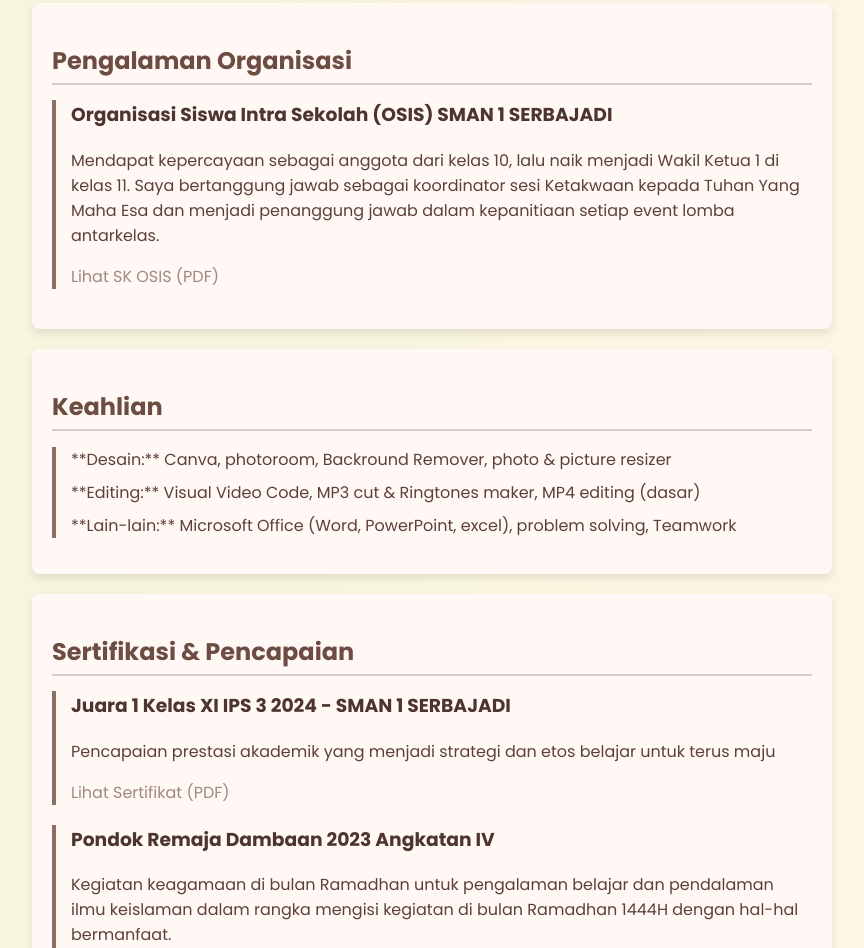
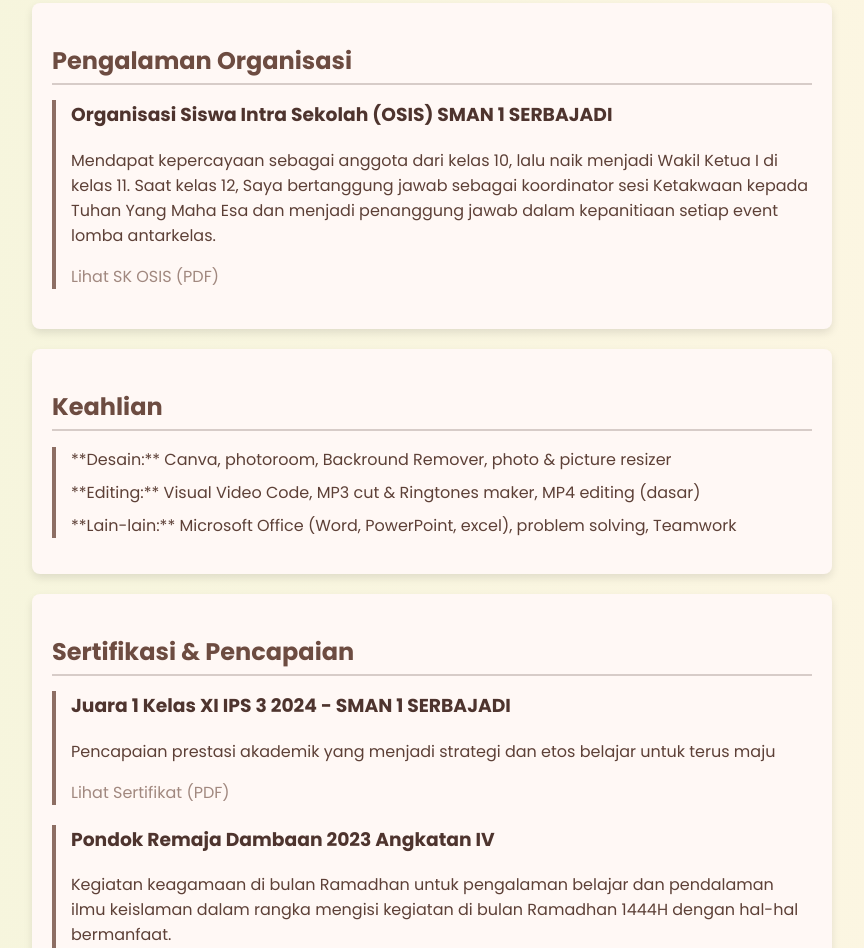
Before and after one commit to tengkufahreza6-dev/Fahreza-portofolio, a plain HTML site: page index.html in a window 1280 px wide. Shown: the part 1335-2283 px from the top of the page, without its empty margins (208-1072 px from the left). Drawn offline with Linux system fonts and the light colour scheme.

Commit message:
Add files via upload

```diff
--- a/index.html
+++ b/index.html
@@ -46,7 +46,7 @@
             <h2>Pengalaman Organisasi</h2>
             <article>
                 <h3>Organisasi Siswa Intra Sekolah (OSIS) SMAN 1 SERBAJADI</h3>
-                <p>Mendapat kepercayaan sebagai anggota dari kelas 10, lalu naik menjadi Wakil Ketua 1 di kelas 11. Saya bertanggung jawab sebagai koordinator sesi Ketakwaan kepada Tuhan Yang Maha Esa dan menjadi penanggung jawab dalam kepanitiaan setiap event lomba antarkelas.</p>
+                <p>Mendapat kepercayaan sebagai anggota dari kelas 10, lalu naik menjadi Wakil Ketua I di kelas 11. Saat kelas 12, Saya bertanggung jawab sebagai koordinator sesi Ketakwaan kepada Tuhan Yang Maha Esa dan menjadi penanggung jawab dalam kepanitiaan setiap event lomba antarkelas.</p>
                 <p><a href="SK OSIS 2024-2025.pdf" target="_blank">Lihat SK OSIS (PDF)</a></p>
             </article>
         </section>
```
